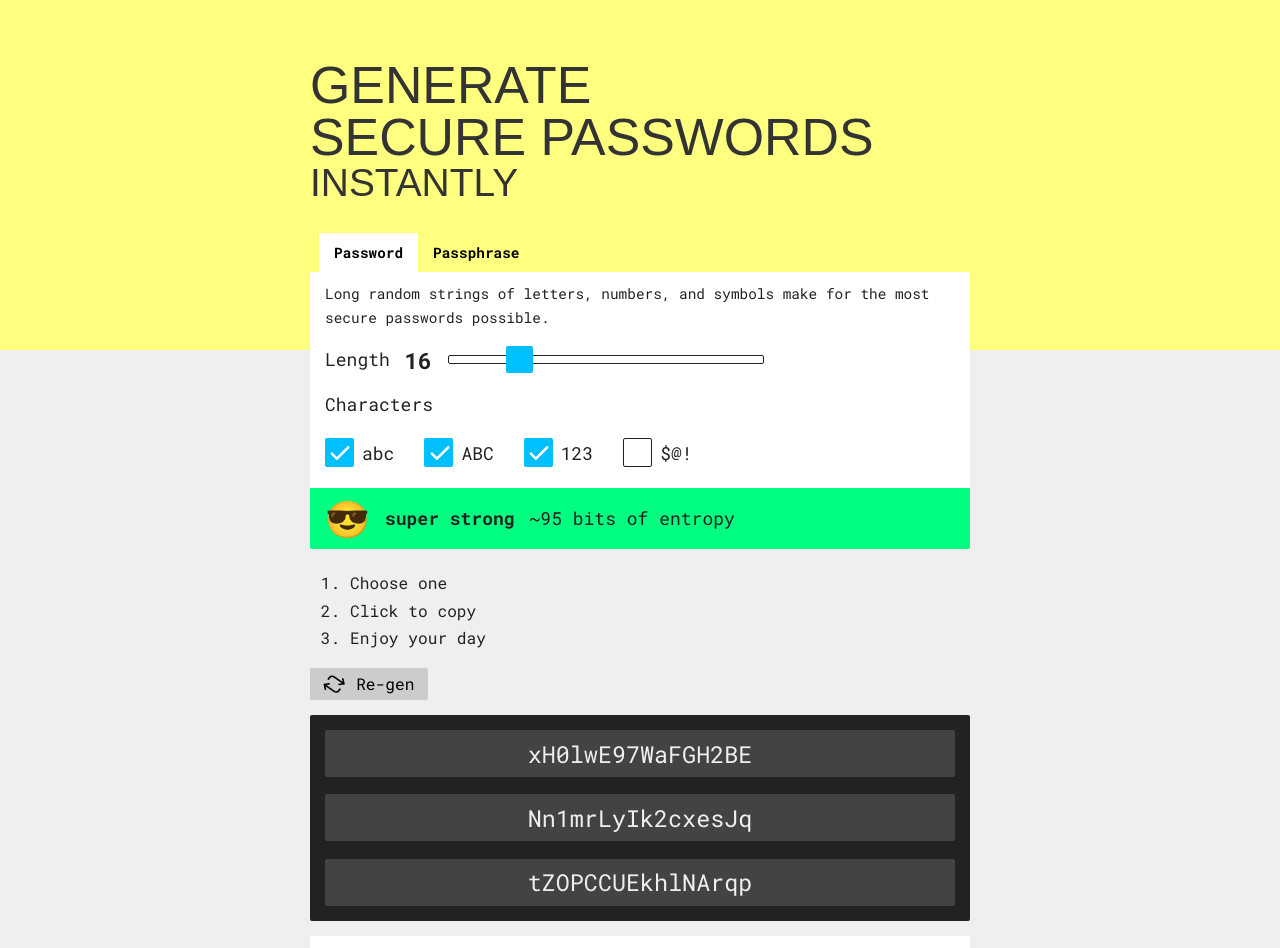
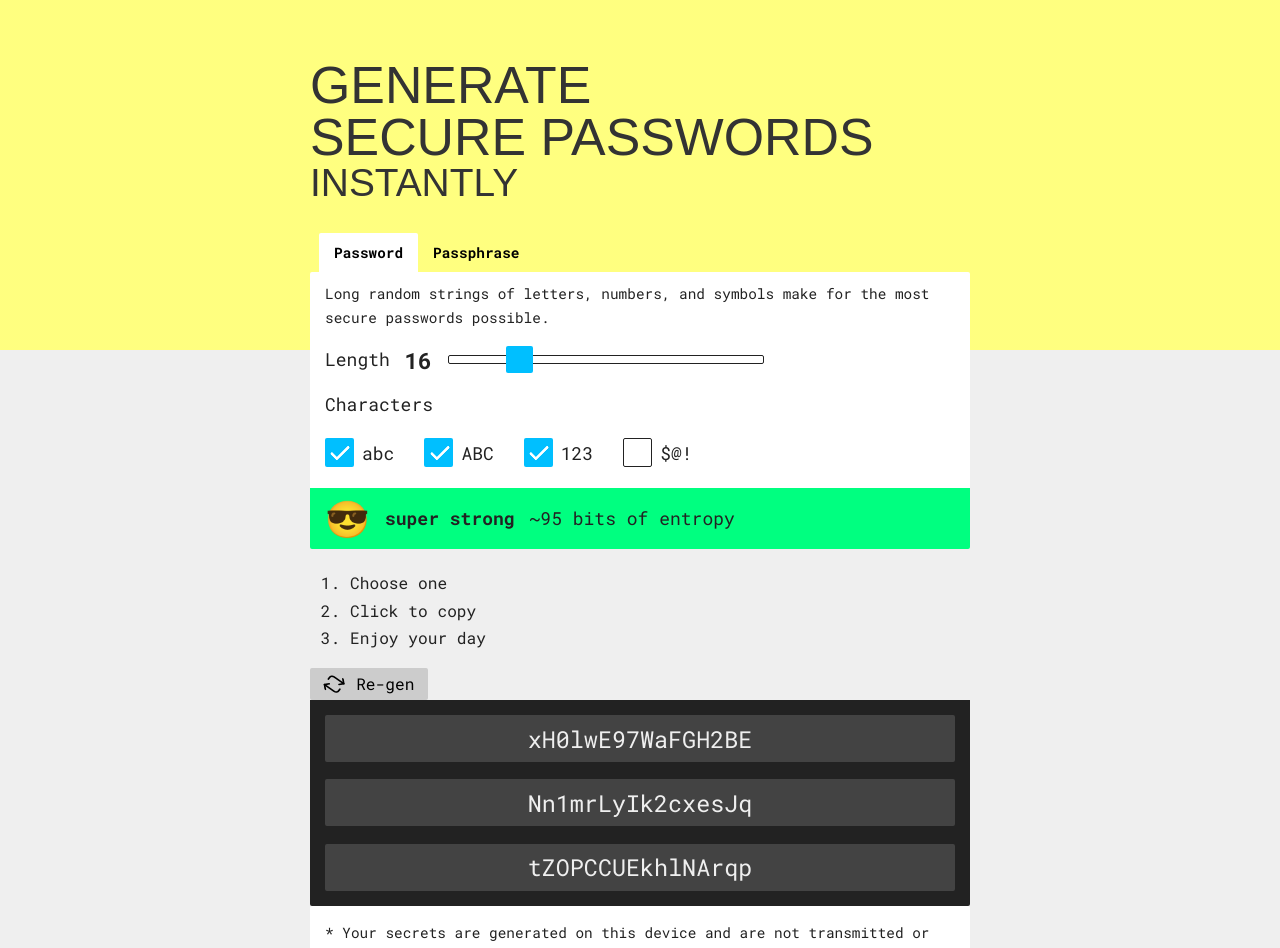
Before and after one commit to murbar/password-generator, a React (Create React App) app: page / in a window 1280 px wide. Shown: the top 948 px of the page. Built offline with nearby package versions, Linux system fonts and the light colour scheme; a web font is replaced by a local one.

Commit message:
Adjust margins

```diff
--- a/src/components/Secrets.js
+++ b/src/components/Secrets.js
@@ -7,12 +7,12 @@ import { media } from 'styles/helpers';
 const Styles = styled.div`
   background: ${p => p.theme.colors.offBlack};
   color: ${p => p.theme.colors.offWhite};
-  margin: 1.5rem -2rem;
+  margin: 0 -2rem 1.5rem;
   padding: 2rem;
   ${media.tablet`
-  padding: 1.5rem;
-    border-radius: ${p => p.theme.borderRadius};
-    margin: 1.5rem 0;
+    padding: 1.5rem;
+    border-radius: 0 0 ${p => p.theme.borderRadius} ${p => p.theme.borderRadius};
+    margin: 0;
   `}
 `;
 
@@ -81,7 +81,7 @@ const Secret = ({ children, copyValue }) => {
   }, []);
 
   return (
-    <SecretStyles onClick={copyAndNotify} className={copied && 'notify'}>
+    <SecretStyles onClick={copyAndNotify} className={copied && 'notify'} title="Click to copy">
       {children}
     </SecretStyles>
   );
```
